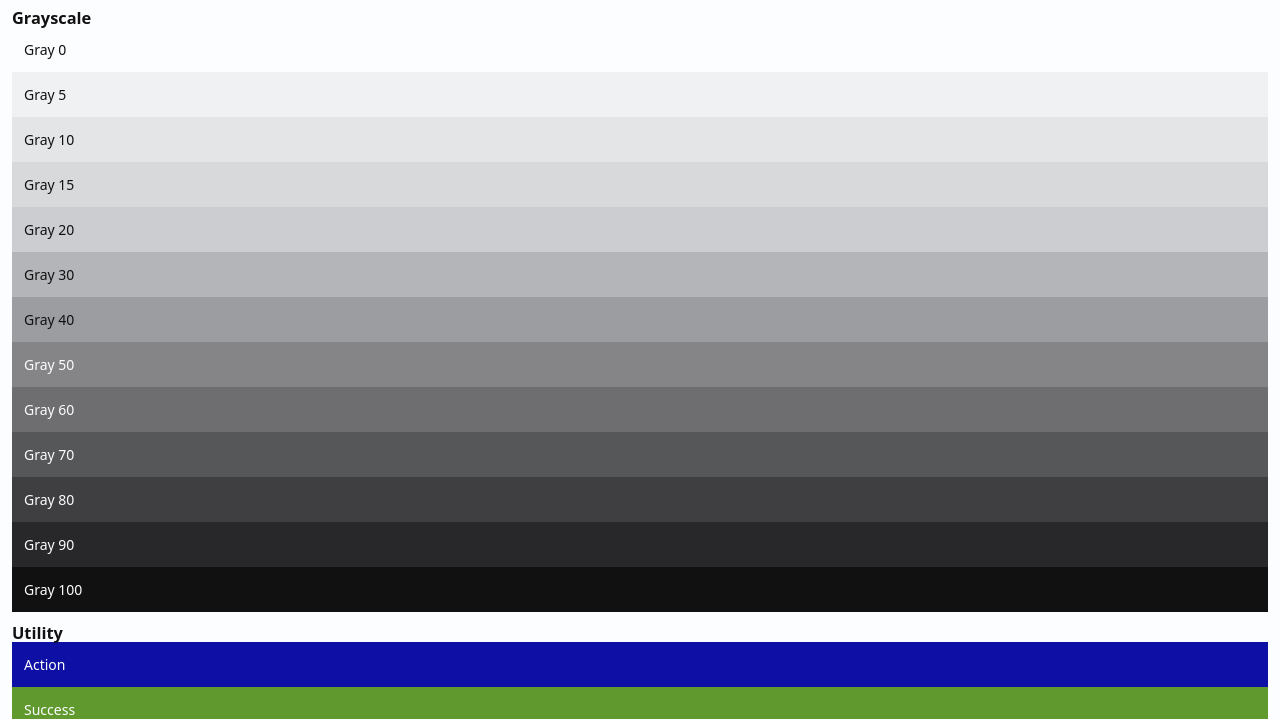
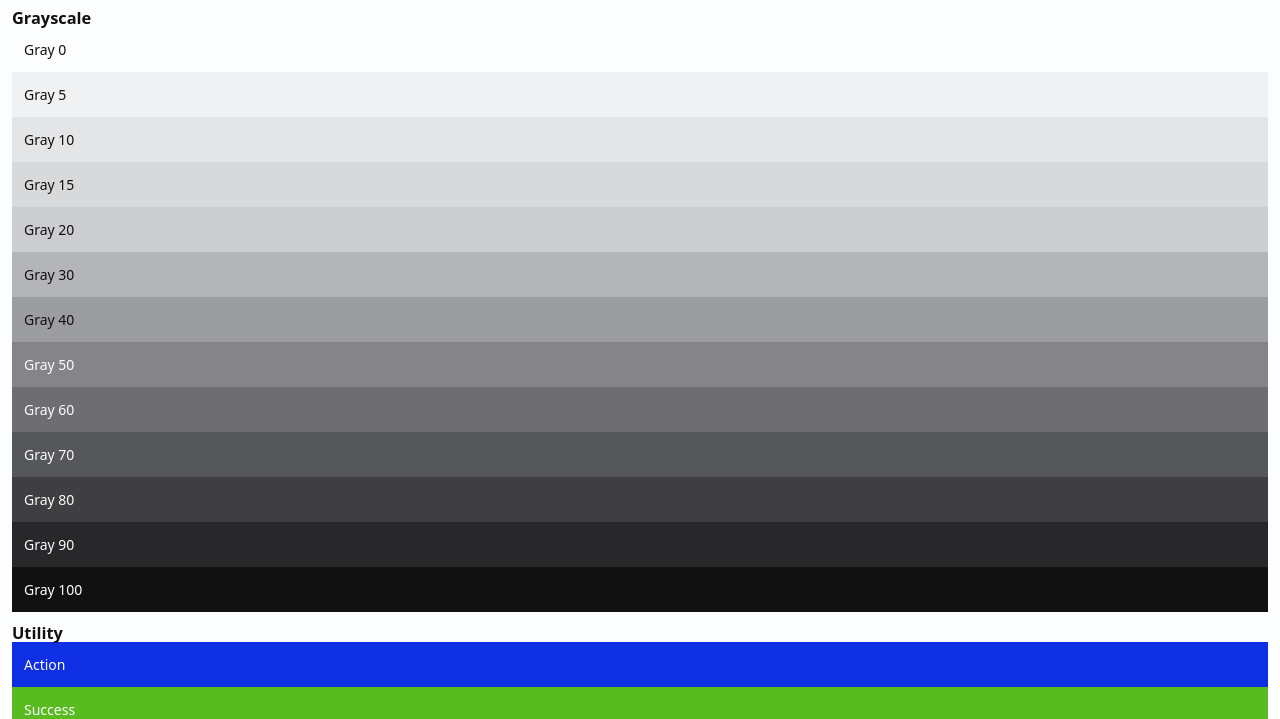
Before and after one commit to unternet-co/operator, a website built with Vite: page web/theme.html in a window 1280 px wide. Shown: the part 81-800 px from the top of the page. Built offline with nearby package versions, Linux system fonts and the light colour scheme.

Commit message:
style: tweaked colors

```diff
--- a/web/global.css
+++ b/web/global.css
@@ -26,10 +26,10 @@
   --color-gray-90: #28282a;
   --color-gray-100: #111112;
 
-  --color-action: #0E10A5;
-  --color-error: #D62828;
-  --color-warning: #FFD400;
-  --color-success: #60992D;
+  --color-action: #0f2fe4;
+  --color-error: #df4815;
+  --color-warning: #ffed68;
+  --color-success: #58bb1f;
 
   /* Spacing */
   --space-base: 4px;
```
